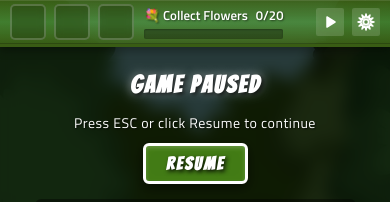
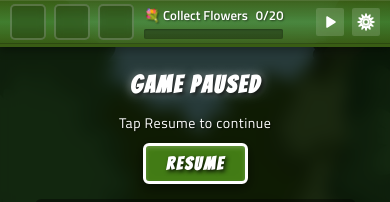
Before and after one commit to kraffcho/Little-Red-Riding-Hood-Adventures, a React (Create React App) app: page / in a window 390 px wide. Both pictures are taken after a click on the button 330 px from the left and 22 px from the top of the page. Shown: the top 202 px of the page. Built offline with nearby package versions, Linux system fonts and the light colour scheme; no server answers.

Commit message:
Show mobile-friendly pause menu instruction
- Add separate instructions for desktop and mobile
- Desktop: 'Press ESC or click Resume to continue'
- Mobile: 'Tap Resume to continue'
- Use media query (max-width: 768px) to toggle visibility
- Better UX: no confusing ESC key reference on mobile devices

```diff
--- a/src/components/PauseMenu.tsx
+++ b/src/components/PauseMenu.tsx
@@ -28,7 +28,8 @@ const PauseMenu: React.FC<PauseMenuProps> = ({ onResume, isVisible, currentLevel
         <h2 className="pause-menu-title">Game Paused</h2>
 
         <div className="pause-menu-footer">
-          <p className="pause-menu-instruction">Press ESC or click Resume to continue</p>
+          <p className="pause-menu-instruction pause-menu-instruction-desktop">Press ESC or click Resume to continue</p>
+          <p className="pause-menu-instruction pause-menu-instruction-mobile">Tap Resume to continue</p>
           <button className="pause-menu-resume" onClick={handleResume}>
             Resume
           </button>
--- a/src/styles/components/overlays.css
+++ b/src/styles/components/overlays.css
@@ -741,6 +741,20 @@
   will-change: opacity;
 }
 
+.pause-menu-instruction-mobile {
+  display: none;
+}
+
+@media (max-width: 768px) {
+  .pause-menu-instruction-desktop {
+    display: none;
+  }
+
+  .pause-menu-instruction-mobile {
+    display: block;
+  }
+}
+
 .pause-menu-resume {
   padding: var(--spacing-md) var(--spacing-2xl);
   min-width: 120px;
```
